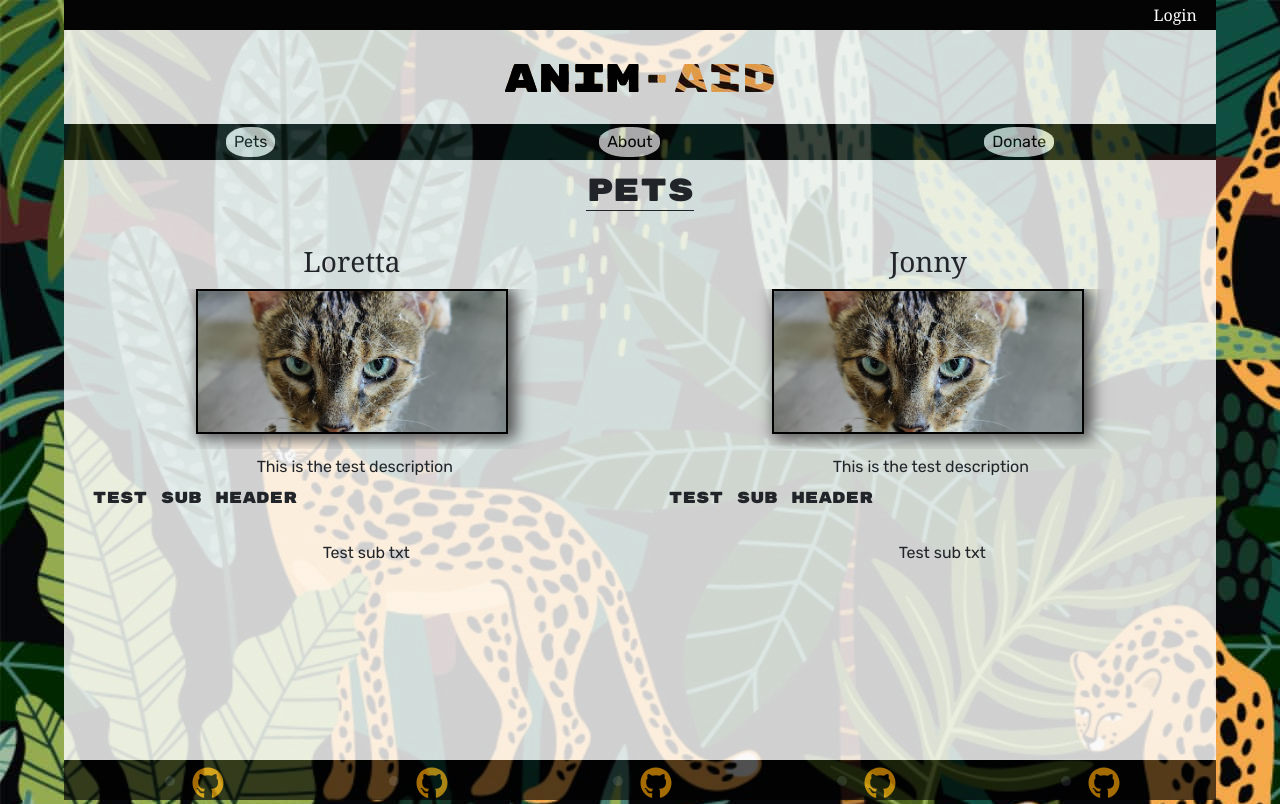
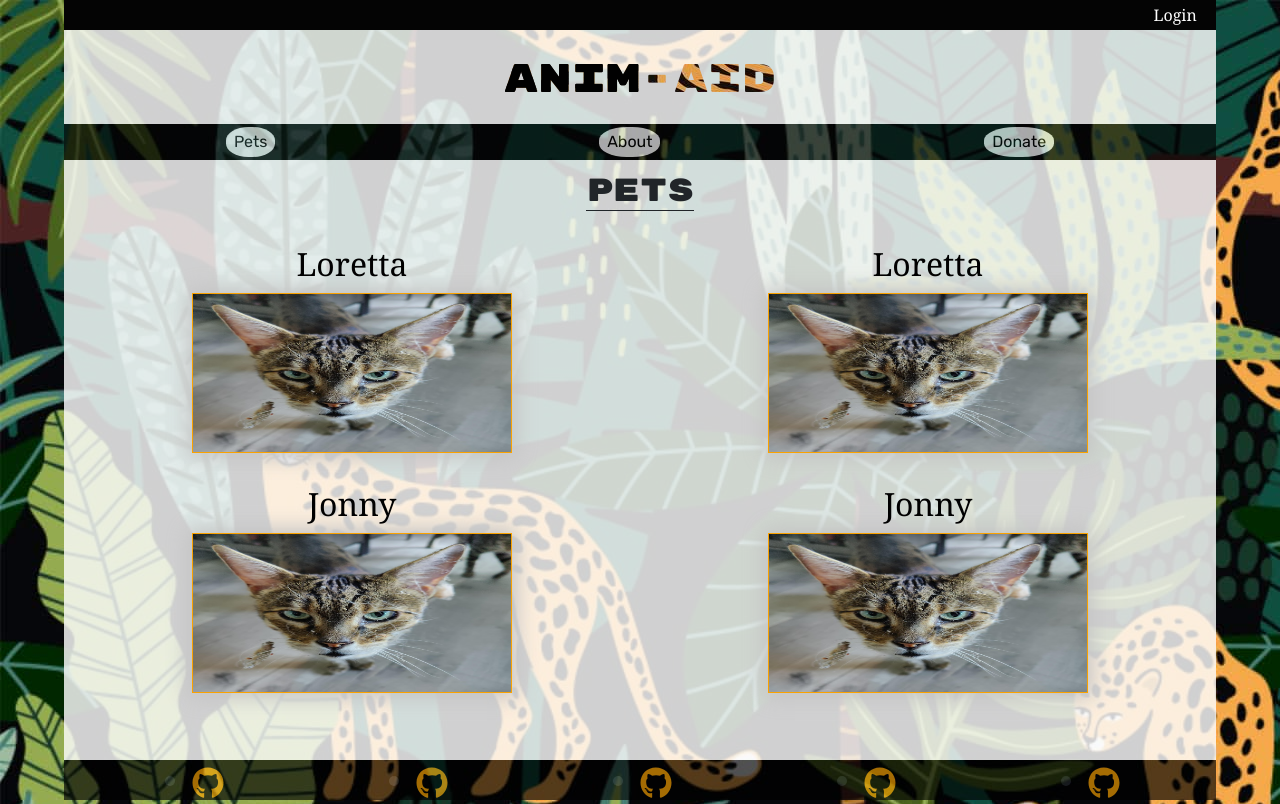
Before and after one commit to kabdomora/P3G5, a React (Create React App) app in the folder client/: page /pets in a window 1280 px wide. Built offline with nearby package versions, Linux system fonts and the light colour scheme.

Commit message:
reworked the petsprops a bit, still needs work but now it has a nice overlay functionality, icons, more

```diff
--- a/client/package.json
+++ b/client/package.json
@@ -5,6 +5,9 @@
   "proxy": "http://localhost:3004",
   "dependencies": {
     "@apollo/client": "^3.5.8",
+    "@fortawesome/free-solid-svg-icons": "^6.4.0",
+    "@fortawesome/react-fontawesome": "^0.2.0",
+    "@stripe/stripe-js": "^1.3.1",
     "@testing-library/jest-dom": "^4.2.4",
     "@testing-library/react": "^9.3.2",
     "@testing-library/user-event": "^7.1.2",
@@ -17,8 +20,7 @@
     "react-dom": "^16.13.1",
     "react-router-dom": "^6.9.0",
     "react-scripts": "^5.0.1",
-    "web-vitals": "^2.1.4",
-    "@stripe/stripe-js": "^1.3.1"
+    "web-vitals": "^2.1.4"
   },
   "scripts": {
     "start": "react-scripts start",
--- a/client/src/components/Donate.js
+++ b/client/src/components/Donate.js
@@ -16,16 +16,20 @@ function Donate() {
     return (
       <div className="main-parent">
         <div className="main-article-parent">
-          {!showModal && <h2 className="article-title">Donate</h2>}
-          <div className="donate-parent">
-            <div className="donate-pic-parent">
-              <div className="donate-pic-container"></div>
-            </div>
+            {!showModal && <h2 className="article-title">Donate</h2>}
+            <div className="donate-parent">
+                {showModal && (
+                    <div className="donate-pic-parent">
+                        <div className="donate-pic-container"></div>
+                    </div>
+                )}
+
             {!showModal && (
               <button type={"button"} className="donate-btn" onClick={handleDonateClick}>
                 Donate Now!
               </button>
             )}
+
             {showModal && <DonationModal onClose={handleCloseModal} />}
           </div>
         </div>
--- a/client/src/components/PetsData.js
+++ b/client/src/components/PetsData.js
@@ -21,6 +21,25 @@ const PetsData = [
         pMenuSubTxt: "Test sub txt",
         id: 1
 
+    },
+    {
+        petName: "Loretta",
+        picture: pet1,
+        alt: "A pictue of Loretta the cat looking unhappy, Kayla claims that Loretta has 'Resting Bitch Face'",
+        pMenuDescription: "This is the test description",
+        pMenuSubHeader: "Test sub header",
+        pMenuSubTxt: "Test sub txt",
+        id: 3
+    },
+    {
+        petName: "Jonny",
+        picture: pet1,
+        alt: "A pictue of Jonnhy the test cat",
+        pMenuDescription: "This is the test description",
+        pMenuSubHeader: "Test sub header",
+        pMenuSubTxt: "Test sub txt",
+        id: 4
+
     }
 ]
 
--- a/client/src/components/PetsMenu.js
+++ b/client/src/components/PetsMenu.js
@@ -1,6 +1,7 @@
 import React from 'react';
 import MenuProp from './PetsProps';
-import  {leftPets, rightPets}from './PetsData';
+import { leftPets, rightPets } from './PetsData';
+import { faPaw } from '@fortawesome/free-solid-svg-icons';
 
 function PetsMain() {
   return (
@@ -18,9 +19,9 @@ function PetsMain() {
                 pMenuDescription={pet.pMenuDescription}
                 pMenuSubHeader={pet.pMenuSubHeader}
                 pMenuSubTxt={pet.pMenuSubTxt}
+                icon={faPaw}
               />
             ))}
-
           </div>
           <div className='pets-menu-col'>
             {rightPets.map((pet, index) => (
@@ -34,7 +35,6 @@ function PetsMain() {
                 pMenuSubTxt={pet.pMenuSubTxt}
               />
             ))}
-
           </div>
         </div>
       </div>
--- a/client/src/components/PetsProps.js
+++ b/client/src/components/PetsProps.js
@@ -1,25 +1,127 @@
 import React from 'react';
+import { FontAwesomeIcon } from '@fortawesome/react-fontawesome';
+
+function MenuProp(props) {
+  return (
+    <div>
+      <div className='pet-names-header'>
+        <h2 className='pet-names'>{props.petName}</h2>
+      </div>
+
+      <div className='project-parent'>
+        <div className='project-overlay'>
+          <img src={props.picture} alt={props.alt} className='project-img' />
+          <div className='project-description'>
+            <div className='project-links-parent'>
+              {props.icon && (
+                <a className="icon" href="./animals/Loretta">
+                  <FontAwesomeIcon icon={props.icon} className='iconcolor' beatFade />
+                </a>
+              )}
+
+              {props.link && (
+                <a className='project-link' href={props.link}>View project</a>
+              )}
+            </div>
+
+            <div className='description-format'>
+              <p>{props.pMenuDescription}</p>
+
+              <h4 className='overlay-title'>{props.pMenuSubHeader}</h4>
+              {props.pMenuSubHeader}
+            </div>
+          </div>
+        </div>
+      </div>
+    </div>
+  );
+}
+
+export default MenuProp;
+/*
+<p className = 'Pets-Description-Menu'></p>
 
 
-function MenuProp(props) {
-    return (
-        <div className= "Pets-Menu-Componet-Parent">
-            <div className='Pets-Menu-Componet-Upper'>
-                <h3 className = 'pets-name'>{props.petName}</h3>
-                <div className='menu-img-container'>
-                    <img src={props.picture} alt={props.alt} className='pets-img' />
+
+
+
+
+
+
+
+
+
+
+
+
+
+
+
+
+
+
+
+
+
+
+
+
+
+
+
+
+
+
+
+
+
+            /*
+            <div className='menu-img-container'>
+                <div className='menu-img-overlay'>
+                <img src={props.picture} alt={props.alt} className='pets-img' />
+                    <div className='Pets-Menu-Componet-Upper'>
+
+
+
+
+
+
+
+                    </div>
+
+                    <div className='Pets-Menu-Lower-Parent'>
+
+                         {/*
+                        <div className='project-links-parent'>
+                            {props.repo && (
+                                <a className="icon" href={props.repo}>
+                                     <FaGithub className='iconcolor' />
+                                </a>
+                            )}
+
+                            {props.link && (
+                                 <a className='project-link' href={props.link}>View project</a>
+                            )}
+                        </div>
+
+                        }
+
+
+                    </div>
+
+                    <div className='Pets-Menu-Sub-Parent'>
+                    <h4 className='Pets-Menu-Sub-Parent-Header'>{props.pMenuSubHeader}</h4>
+                    <p className='Pets-Menu-Sub-Parent-Txt'>{props.pMenuSubTxt}</p>
+
+                    </div>
+
+
+
                 </div>
+
             </div>
 
-            <div className='Pets-Menu-Lower-Parent'>
-                <p className = 'Pets-Description-Menu'>{props.pMenuDescription}</p>
-                <div className='Pets-Menu-Sub-Parent'>
-                    <h4 className='Pets-Menu-Sub-Parent-Header'>{props.pMenuSubHeader}</h4>
-                    <p className='Pets-Menu-Sub-Parent-Txt'>{props.pMenuSubTxt}</p>
-                </div>
-            </div>
-        </div>
     );
 }
 
-export default MenuProp
+*/
--- a/client/src/index.css
+++ b/client/src/index.css
@@ -157,6 +157,99 @@ h6 {
 
 /* Pets Menu */
 
+.pet-names-header {
+  height:3%;
+  width:100%;
+
+  display: flex;
+  flex-direction: column;
+}
+
+.pet-names {
+  height: 5%;
+  font-family: Cambria, Cochin, Georgia, Times, 'Times New Roman', serif;
+  text-align: center;
+  margin-bottom: 3%;
+  color: black;
+  height: 100%;
+
+}
+
+.project-parent {
+  width: 40vh;
+  height: 20vh ;
+  margin: 0 auto;
+  overflow: hidden;
+  border-color: rgb(250, 162, 0);
+  border-style: solid;
+  border-width: 1px;
+  box-shadow: 0px 0px 20px 5px rgb(196, 196, 196);
+  margin-bottom: 10%;
+}
+
+.project-parent:hover {
+  box-shadow: 0px 0px 80px 5px rgb(196, 196, 196);
+}
+
+.project-overlay {
+  width: 100%;
+  height: 100%;
+  position: relative;
+}
+
+.project-img {
+  width: 100%;
+  height: 100%;
+  background-size: contain;
+  transition: opacity 0.3s ease-in-out;
+}
+
+.project-description {
+  position: absolute;
+  top: 50%;
+  left: 50%;
+  transform: translate(-50%, -50%);
+  color: rgb(250, 162, 0);
+  opacity: 0;
+  transition: opacity 0.3s ease-in-out;
+  display: flex;
+  flex-direction: column;
+}
+
+.project-links-parent {
+  display: flex;
+  flex-direction: row;
+  justify-content: space-between;
+  padding:  5%;
+  padding-bottom: 1%;
+
+}
+
+.description-format {
+  flex-direction: column;
+  justify-content: left;
+  padding:  5%;
+  padding-top: 0%;
+}
+
+.project-link {
+  padding-top: 5%;
+  font-size: large;
+  color: rgb(175, 1, 1);
+}
+
+.project-overlay:hover .project-description {
+  min-width: 100%;
+  min-height: 100%;
+  background-color: rgb(48, 48, 48);
+  opacity: .8;
+}
+
+
+
+
+
+
 .pets-menu-parent {
   width: 100%;
   height: 100%;
@@ -167,6 +260,8 @@ h6 {
 
 }
 
+/*
+
 .pets-menu-col {
   width: 45%;
   height: 100%;
@@ -174,15 +269,48 @@ h6 {
   justify-content: center;
   flex-direction: column;
   max-height: fit-content;
+}
+
+.Pets-Menu-Componet-Parent {
+  height: 35vh;
+  display: flex;
+  flex-direction: column;
+}
 
 
 
+.menu-img-container {
+  width: 40vh;
+    height: 20vh ;
+    margin: 0 auto;
+    overflow: hidden;
+    border-color: rgb(250, 162, 0);
+    border-style: solid;
+    border-width: 1px;
+    box-shadow: 0px 0px 20px 5px rgb(196, 196, 196);
+    margin-bottom: 10%;
 }
 
-.Pets-Menu-Componet-Parent {
-  height: 45vh;
-  display: flex;
-  flex-direction: column;
+.menu-img-container:hover {
+
+  box-shadow: 0px 0px 80px 5px rgb(196, 196, 196);
+
+}
+
+.menu-img-overlay {
+
+  width: 100%;
+  height: 100%;
+  position: relative;
+
+}
+
+.pets-img {
+
+  width: 100%;
+  height: 100%;
+  background-size: contain;
+  transition: opacity 0.3s ease-in-out;
 }
 
 
@@ -197,25 +325,11 @@ h6 {
 }
 
 
-.pets-name {
-  height: 20%;
-  font-family: Cambria, Cochin, Georgia, Times, 'Times New Roman', serif;
-  text-align: center;
 
-}
 
-.menu-img-container {
-  height: 20vh;
-  width: 100%;
-  overflow: hidden;
 
-  display: flex;
-  justify-content: center;
-  align-items: center;
 
-  overflow: hidden;
-  padding-bottom: 3%;
-}
+
 
 .pets-img {
   height: 100%;
@@ -266,6 +380,8 @@ h6 {
 .Pets-Menu-Sub-Parent-Txt {
   margin-top: 10% ;
 }
+
+*/
 
 /* Donate */
 
```
Also changed, not shown: client/src/components/animals/Loretta.js (added, +18 -0 lines), 1 other file (tests, documents, lock files or other folders). Lines whose indentation alone changed are shown as unchanged.
